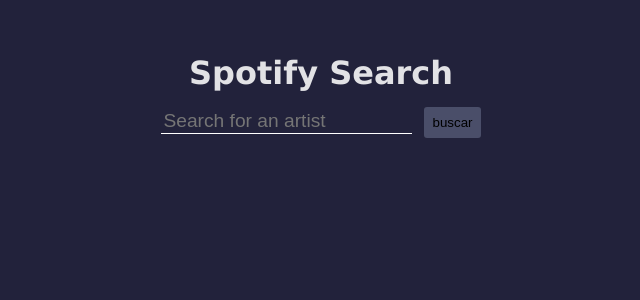
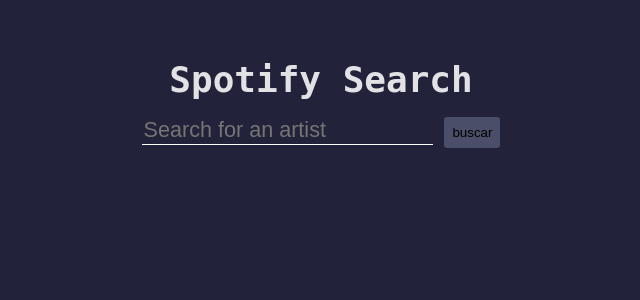
Before and after one commit to mggaray/spoti, a React (Vite) app: page / in a window 1280 px wide. Shown: the top 300 px of the page, without its empty margins (319-959 px from the left). Built offline with nearby package versions, Linux system fonts and the light colour scheme; no server answers.

Commit message:
(fix) albums duplication caused by available markets)

```diff
--- a/src/Components/Album.tsx
+++ b/src/Components/Album.tsx
@@ -10,12 +10,15 @@
   albums.forEach((album: any, index: number) => {
     if (index >= 1) {
       if (albums[index - 1].name === album.name) {
-      } else if (album.album_group != "appears_on") {
+      } else if (
+        album.album_group != "appears_on" &&
+        album.available_markets.length > 3
+      ) {
         albumsFiltrados.push(album);
       }
     }
   });
-
+  console.log(albumsFiltrados);
   let result = albumsFiltrados.map((album: Ialbum) => {
     return [
       <div key={album.name}>
--- a/src/sass/index.css
+++ b/src/sass/index.css
@@ -1,6 +1,6 @@
 :root {
-  font-family: "Lucida Sans", "Lucida Sans Regular", "Lucida Grande", "Lucida Sans Unicode", Geneva, Verdana, sans-serif;
-  font-size: 16px;
+  font-family: "Monospace";
+  font-size: 18px;
   line-height: 24px;
   font-weight: 400;
   color-scheme: light dark;
--- a/src/sass/index.scss
+++ b/src/sass/index.scss
@@ -13,9 +13,8 @@
 }
 
 :root {
-  font-family: "Lucida Sans", "Lucida Sans Regular", "Lucida Grande",
-    "Lucida Sans Unicode", Geneva, Verdana, sans-serif;
-  font-size: 16px;
+  font-family: "Monospace";
+  font-size: 18px;
   line-height: 24px;
   font-weight: 400;
   color-scheme: light dark;
@@ -164,7 +163,7 @@
     justify-self: flex-end;
     font-weight: bolder;
     transition: all ease-in-out 0.5s;
-    &:hover{
+    &:hover {
       transform: scale(1.2);
     }
   }
```
Also changed, not shown: 1 other file (tests, documents, lock files or other folders).
